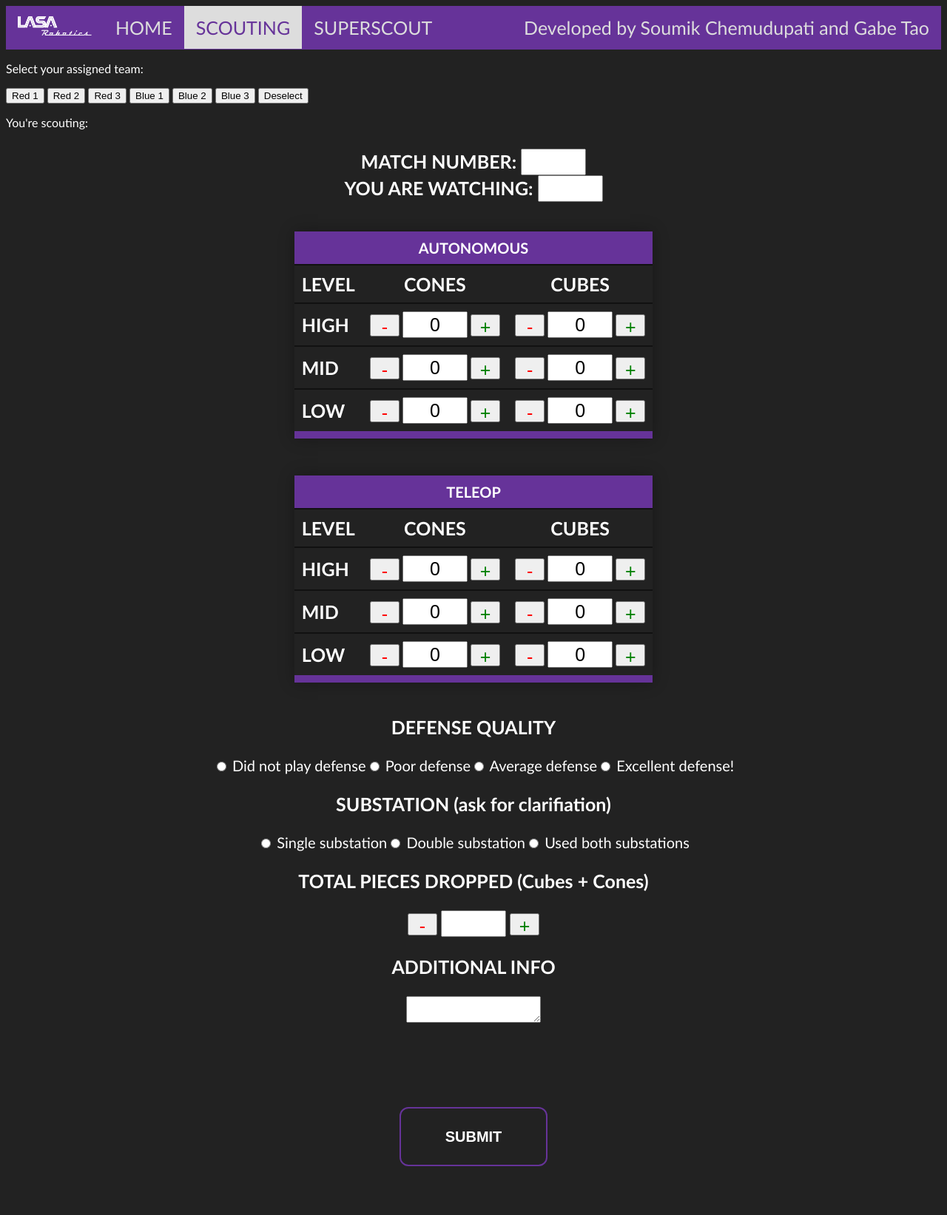
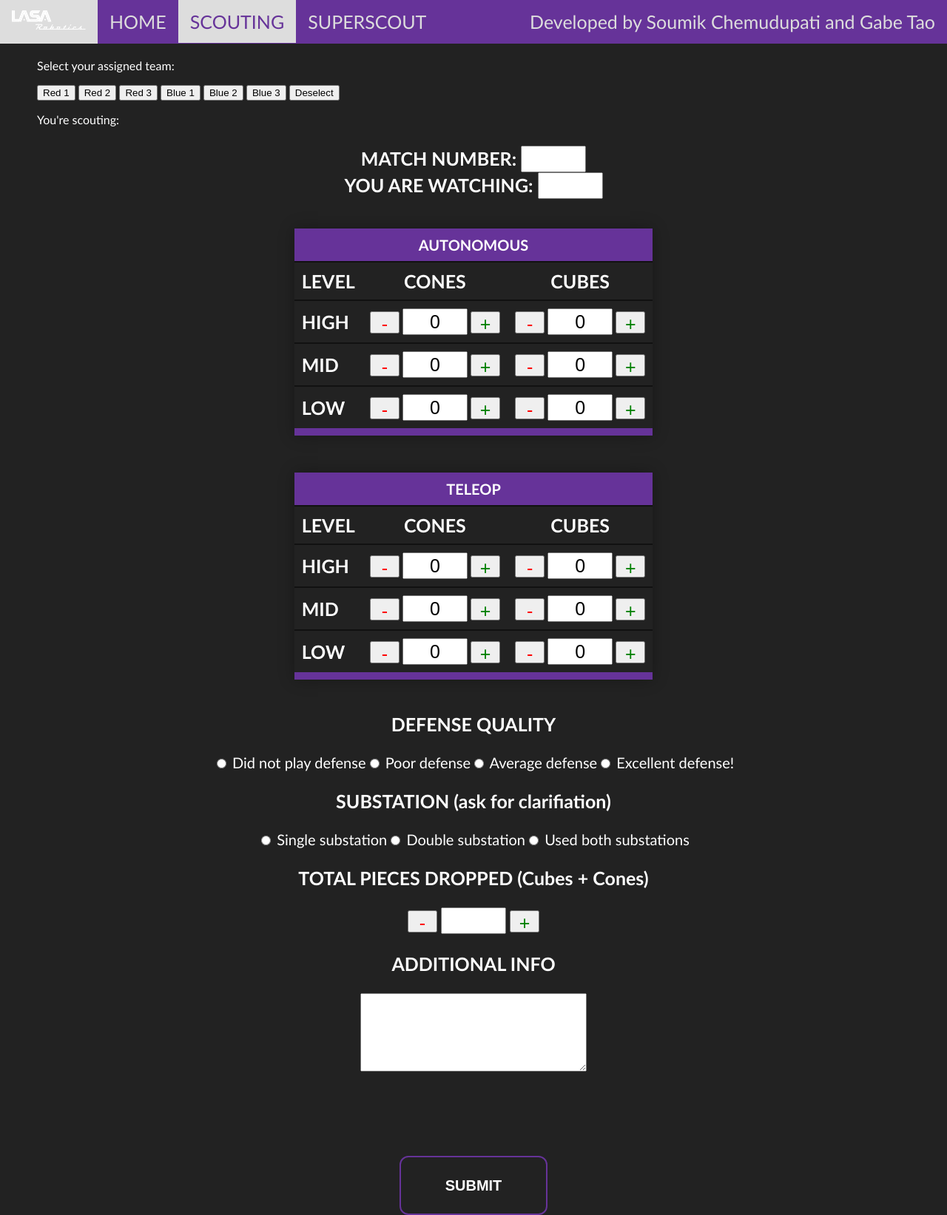
Before and after one commit to brito-rafa/PurpleScout, a Flask app: page /scout.html in a window 1280 px wide. Shown: the whole page at 74% size. Before the commit the page ends 1577 px from the top, so only its background shows below. Run offline with Flask 3, Linux system fonts and the light colour scheme.

Commit message:
css fixes

```diff
--- a/static/style.css
+++ b/static/style.css
@@ -7,6 +7,7 @@ body {
   min-height: 100vh;
   background: #111;
   box-sizing: border-box;
+  margin: 0;
 }
 
 /* Link to Cube Effect: https://www.youtube.com/watch?v=nOdDtnHWaDo */
--- a/static/style2.css
+++ b/static/style2.css
@@ -2,6 +2,7 @@ body {
   font-family: 'Trebuchet MS', sans-serif;
   background-color: #222;
   color: #ffffff;
+  margin: 0;
 }
 
 .str {
@@ -148,6 +149,7 @@ li {
 /* Firefox */
 .inp[type=number] {
   -moz-appearance: textfield;
+  appearance: textfield;
 }
 
 /* Buttons to left/right of numbers */
@@ -235,3 +237,15 @@ li {
 .hidden {
   display: none;
 }
+
+.info {
+  font-family: 'Trebuchet MS', sans-serif;
+  width: 300px;
+  height: 100px;
+}
+
+#teamSelect {
+  /* center */
+  margin-left: 50px;
+  margin-top: 20px;
+}
--- a/templates/forms/ChargedUpScoutForm.html
+++ b/templates/forms/ChargedUpScoutForm.html
@@ -182,14 +182,8 @@
 <div class="quest">
     <div class="inner2">
 
-        {{ form.info }}
+        {{ form.info(class="info") }}
     </div>
 </div>
 
-<div style="padding-bottom: 10px;" class="but">
-    <button type="submit" class="button">SUBMIT</button>
-</div>
-
-<br>
-
 {% endblock %}
--- a/templates/scout.html
+++ b/templates/scout.html
@@ -40,6 +40,10 @@
         {% block form %}
         {% endblock %}
 
+        <div style="padding-bottom: 10px;" class="but">
+            <button type="submit" class="button">SUBMIT</button>
+        </div>
+
     </form>
 
 
```
Also changed, not shown: README.md.
